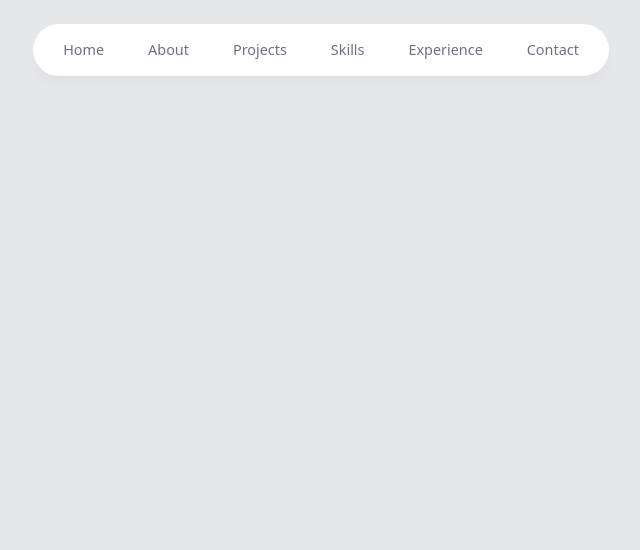
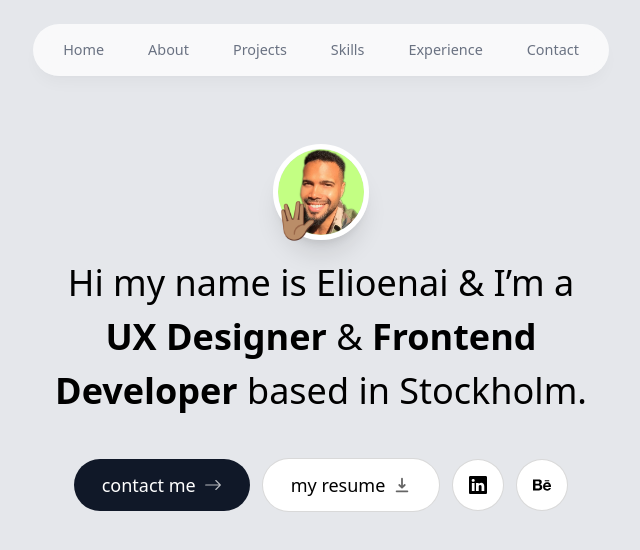
Before and after one commit to Zuekiin/portfolio_project, a Next.js app: page / in a window 1280 px wide. Shown: the top 550 px of the page, without its empty margins (319-959 px from the left). Built offline with nearby package versions, Linux system fonts and the light colour scheme.

Commit message:
add intro section

```diff
--- a/app/layout.tsx
+++ b/app/layout.tsx
@@ -27,7 +27,7 @@
   return (
     <html lang="en">
       <body
-        className={`${geistSans.variable} ${geistMono.variable} antialiased bg-gray-200 h-[5000px]`}
+        className={`${geistSans.variable} ${geistMono.variable} antialiased bg-gray-200 pt-28 sm:pt-36 h-[5000px]`}
       >
         <Header />
         {children}
--- a/app/page.tsx
+++ b/app/page.tsx
@@ -1,3 +1,9 @@
+import Intro from "@/components/intro";
+
 export default function Home() {
-  return <main className=""></main>;
+  return (
+    <main className="flex flex-col items-center px-4">
+      <Intro />
+    </main>
+  );
 }
--- a/components/header.tsx
+++ b/components/header.tsx
@@ -9,7 +9,7 @@
   return (
     <header className="z-[999] relative">
       <motion.div
-        className=" fixed top-0 left-1/2  h-[4.5rem] w-full rounded-none border-white border-opacity-40 bg-white bg-opacity-80 shadow-lg shadow-black/[0.03] backdrop-blur-[0.5rem] sm:top-6 sm:h-[3.25rem] sm:w-[36rem] sm:rounded-full"
+        className=" fixed top-0 left-1/2  h-[4.5rem] w-full rounded-none border-white border-opacity-40 bg-white/75 shadow-lg shadow-black/[0.03] backdrop-blur-[0.5rem] sm:top-6 sm:h-[3.25rem] sm:w-[36rem] sm:rounded-full"
         initial={{ y: -100, x: "-50%", opacity: 0 }}
         animate={{ y: 0, x: "-50%", opacity: 1 }}
       ></motion.div>
--- /dev/null
+++ b/components/intro.tsx
@@ -0,0 +1,101 @@
+"use client";
+
+import Image from "next/image";
+import React from "react";
+import profile_img from "@/public/profile_img.png";
+import { motion } from "framer-motion";
+import Link from "next/link";
+import { BsArrowRight, BsBehance, BsLinkedin } from "react-icons/bs";
+import { HiDownload } from "react-icons/hi";
+
+export default function Intro() {
+  return (
+    <section className="mb-28 max-w-[40rem] text-center sm:mb-0">
+      <div className="flex items-center justify-center">
+        <div className="relative">
+          <motion.div
+            initial={{ opacity: 0, scale: 0 }}
+            animate={{ opacity: 1, scale: 1 }}
+            transition={{
+              type: "tween",
+              duration: 0.2,
+            }}
+          >
+            <Image
+              src={profile_img}
+              alt="Elio potrait"
+              quality={"100"}
+              priority={true}
+              className=" h-24 w-24 rounded-full border-[0.35rem] border-white shadow-xl"
+            />
+          </motion.div>
+
+          <motion.span
+            className="absolute bottom-0 left-0  text-4xl"
+            initial={{ opacity: 0, scale: 0 }}
+            animate={{ opacity: 1, scale: 1 }}
+            transition={{
+              type: "spring",
+              stiffness: 125,
+              delay: 0.1,
+              duration: 0.7,
+            }}
+          >
+            🖖🏽
+          </motion.span>
+        </div>
+      </div>
+
+      <motion.p
+        className="mb-10 mt-4 px-4 text-2xl font-medium leading-[1.5] sm:text-4xl"
+        initial={{ opacity: 0, y: 100 }}
+        animate={{ opacity: 1, y: 0 }}
+      >
+        Hi my name is Elioenai & I’m a <br />
+        <span className="font-bold">UX Designer</span> &{" "}
+        <span className="font-bold">Frontend Developer</span> based in
+        Stockholm.
+      </motion.p>
+
+      <motion.div
+        className="flex flex-col sm:flex-row items-center justify-center gap-3 px-4 text-lg font-light"
+        initial={{ opacity: 0, y: 100 }}
+        animate={{ opacity: 1, y: 0 }}
+        transition={{
+          delay: 0.1,
+        }}
+      >
+        <Link
+          href="#contact"
+          className="group bg-gray-900 text-white px-7 py-3 flex items-center gap-2 rounded-full outline-none focus:scale-110 hover:scale-110 hover:bg-gray-700 active:scale-90 transition"
+        >
+          contact me{" "}
+          <BsArrowRight className="opacity-70 group-hover:translate-x-1 transition" />
+        </Link>
+
+        <a
+          href="/cv.pdf"
+          download
+          className="group bg-white px-7 py-3 flex items-center gap-2 rounded-full outline-none focus:scale-110 hover:scale-110 hover:bg-amber-50 active:scale-90 transition border border-black/15"
+        >
+          my resume{" "}
+          <HiDownload className="opacity-60 group-hover:translate-y-1 transition" />
+        </a>
+        <a
+          href="https://linkedin.com"
+          target="_blank"
+          className="bg-white p-4 flex items-center gap-2 rounded-full outline-none focus:scale-110 hover:scale-110 hover:bg-amber-50 active:scale-90 transition border border-black/15"
+        >
+          <BsLinkedin />
+        </a>
+        <a
+          href="https://behance.com"
+          target="_blank"
+          className="bg-white p-4 flex items-center gap-2 rounded-full outline-none focus:scale-110 hover:scale-110 hover:bg-amber-50 active:scale-90 transition border border-black/15"
+        >
+          <BsBehance />
+        </a>
+      </motion.div>
+    </section>
+  );
+}
```
Also changed, not shown: public/profile_img.png (added), 1 other file (tests, documents, lock files or other folders).
